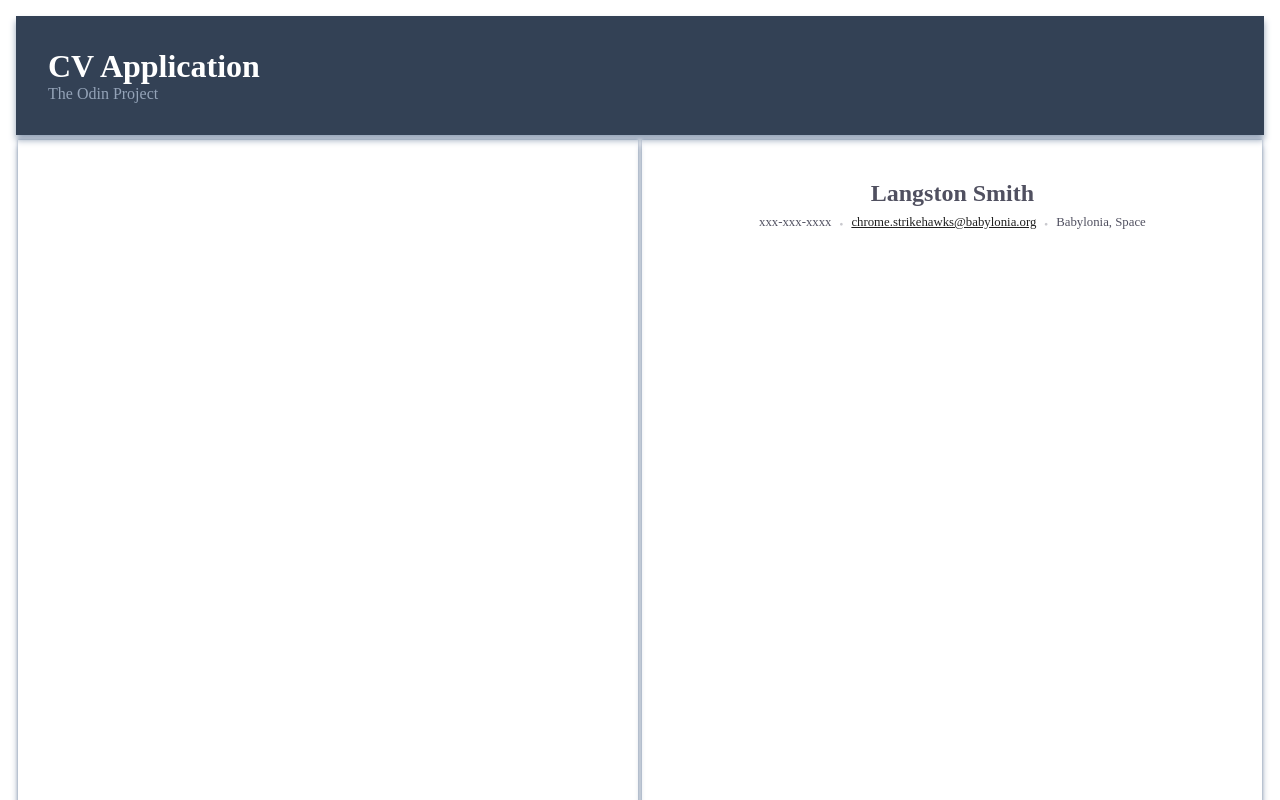
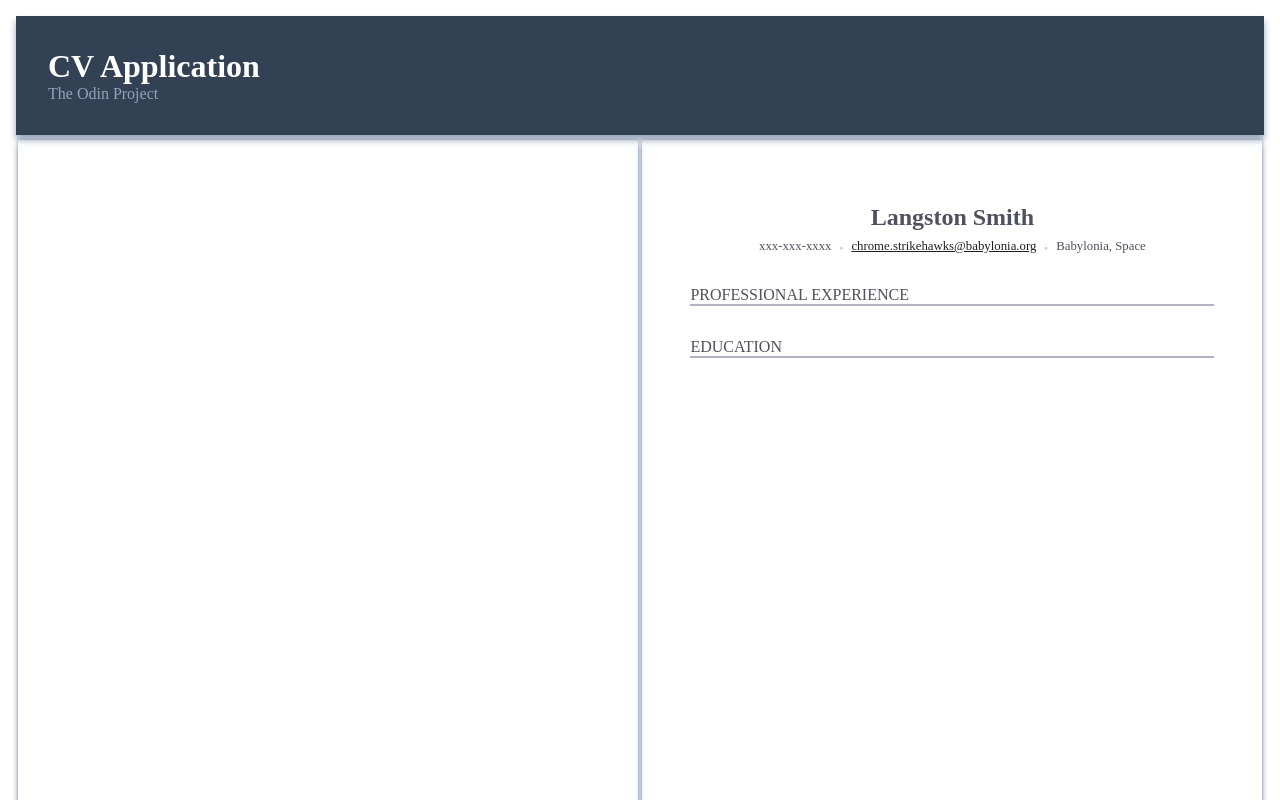
Before and after one commit to JWhales-AR/OdinCVApplication, a React (Vite) app: page / in a window 1280 px wide. Shown: the top 800 px of the page. Built offline with nearby package versions, Linux system fonts and the light colour scheme.

Commit message:
chore: Add a CV Section component

```diff
--- a/src/components/Preview.jsx
+++ b/src/components/Preview.jsx
@@ -13,12 +13,25 @@ function PreviewHeaderContact({name, phone, mail, location}) {
   );
 }
 
+function CVSection({header, items}) {
+  return (
+    <div className="cv-section">
+      <p>{header}</p>
+      <hr />
+    </div>
+  );
+}
+
 export default function Preview() {
   return (
-    <aside id="preview" className="editor-preview-column">
+    <section id="preview" className="editor-preview-column">
       <PreviewHeaderContact name="Langston Smith" phone="xxx-xxx-xxxx"
                             mail="chrome.strikehawks@babylonia.org"
                             location="Babylonia, Space"/>
-    </aside>
+      <div className="preview-sections-container">
+        <CVSection header="PROFESSIONAL EXPERIENCE" />
+        <CVSection header="EDUCATION" />
+      </div>
+    </section>
   );
 }
--- a/src/styles/App.css
+++ b/src/styles/App.css
@@ -39,7 +39,7 @@ button {
 }
 
 .editor-preview-column {
-    padding: 1.5rem;
+    padding: 3rem;
     box-shadow: 0 4pt 5pt var(--fg-header-alter),
                 0 -1pt 2pt var(--fg-header-alter);
 }
--- a/src/styles/Preview.css
+++ b/src/styles/Preview.css
@@ -2,7 +2,11 @@
     --fg-preview-main: #505060;
     --fg-preview-emphasis: #202020;
     --fg-preview-sub: #656580;
+    --bg-hr: #656590;
     min-height: 842px;
+    display: flex;
+    flex-direction: column;
+    gap: 1rem;
 }
 
 .preview-header {
@@ -39,3 +43,22 @@
     font-size: 0.4rem;
     margin: 0 0.5rem;
 }
+
+.preview-sections-container {
+    flex-grow: 1;
+}
+
+.cv-section {
+    color: var(--fg-preview-main);
+}
+
+.cv-section:not(:last-of-type) {
+    margin-bottom: 2rem;
+}
+
+.cv-section hr {
+    border: none;
+    height: 2px;
+    opacity: 0.5;
+    background-color: var(--bg-hr);
+}
```
